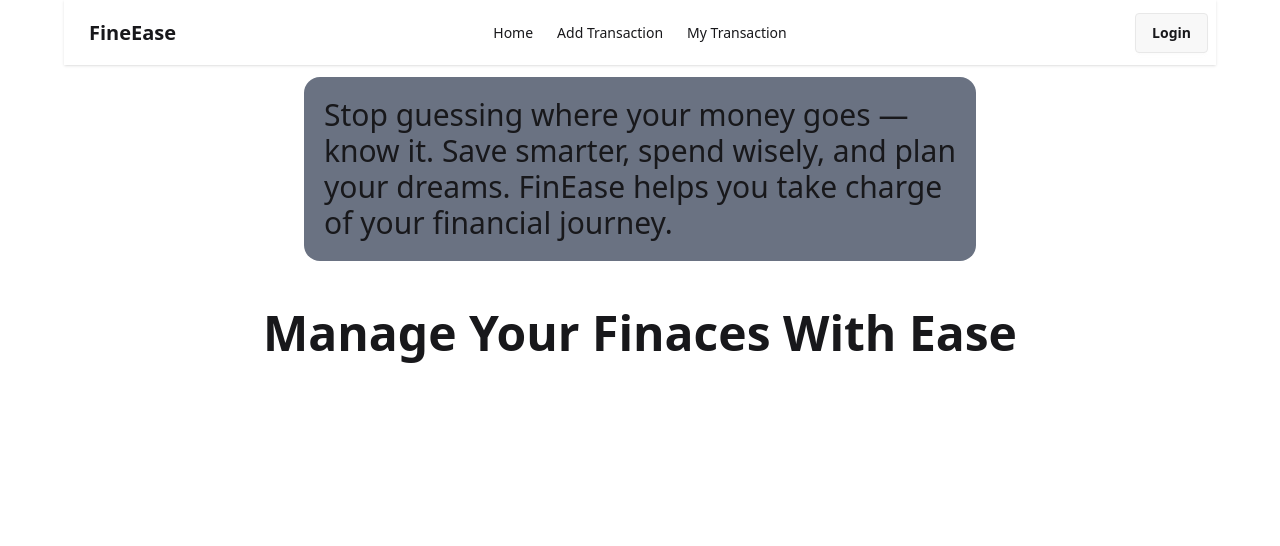
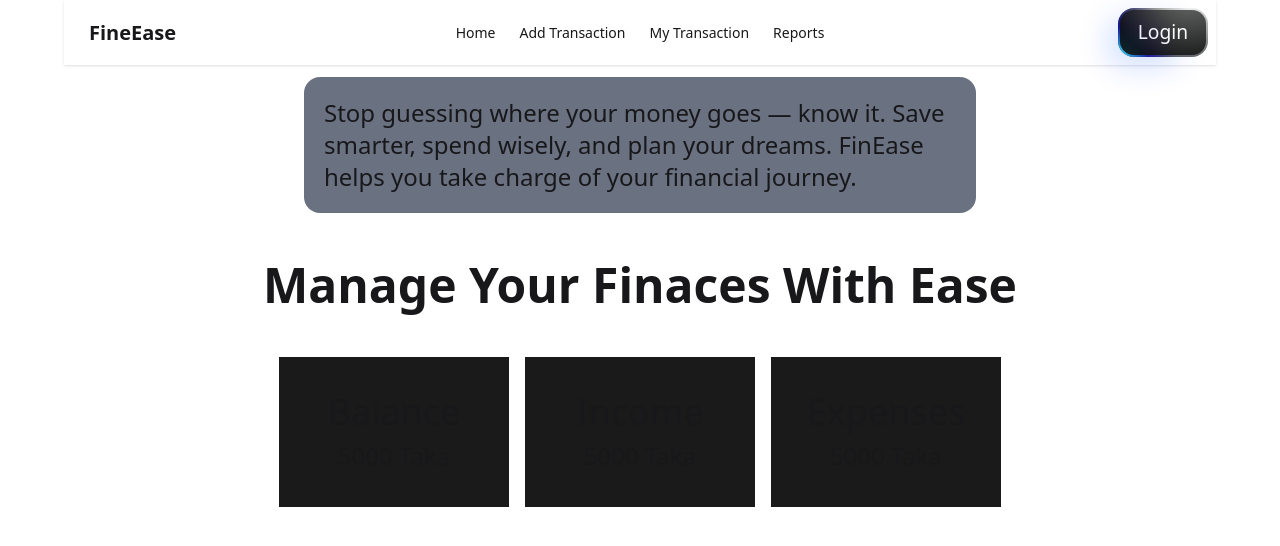
Before and after one commit to Xubaear/Assignment-10-client, a React (Vite) app: page / in a window 1280 px wide. Shown: the top 546 px of the page. Built offline with nearby package versions, Linux system fonts and the light colour scheme.

Commit message:
finanace management system

```diff
--- a/src/Components/Banner.jsx
+++ b/src/Components/Banner.jsx
@@ -5,7 +5,7 @@ const Banner = () => {
         <>
 
         <div>
-            <h1 className='text-3xl mt-3 max-w-2xl mx-auto p-5 rounded-2xl bg-gray-500'>Stop guessing where your money goes — know it. Save smarter, spend wisely, and plan your dreams.
+            <h1 className='text-2xl mt-3 max-w-2xl mx-auto p-5 rounded-2xl bg-gray-500'>Stop guessing where your money goes — know it. Save smarter, spend wisely, and plan your dreams.
         FinEase helps you take charge of your financial journey.</h1>
 
         <h2 className="text-5xl font-semibold mt-12 text-center">
@@ -14,6 +14,32 @@ const Banner = () => {
 
         </div>
 
+
+        <div className='md:flex justify-center items-center gap-4  mt-12 max-w-2xl mx-auto'>
+
+
+<div class="card" >
+  <div class="card2" >
+    <span className='text-4xl'>Balance</span>
+            <p className='text-2xl mt-2'>5000 Taka</p>
+  </div>
+</div>
+
+<div class="card">
+  <div class="card2">
+    <span className='text-4xl'>Income</span>
+            <p  className='text-2xl mt-2'>5000 Taka</p>
+  </div>
+</div>
+
+<div class="card">
+  <div class="card2">
+    <span className='text-4xl'>Expenses</span>
+            <p  className='text-2xl mt-2'>5000 Taka</p>
+  </div>
+</div>
+        </div>
+
         </>
     );
 };
--- a/src/Components/Navbar.jsx
+++ b/src/Components/Navbar.jsx
@@ -7,6 +7,7 @@ const Navbar = () => {
      <li><a>Home</a></li>
             <li><a>Add Transaction</a></li>
             <li><a>My Transaction</a></li>
+            <li><a>Reports</a></li>
     </>
 
 
@@ -33,8 +34,15 @@ const Navbar = () => {
     </ul>
   </div>
   <div className="navbar-end">
-    <a className="btn">Login</a>
+    <a>
+    <button class="button ">
+  <div class="blob1"></div>
+  <div class="blob2"></div>
+  <div class="inner">Login</div>
+</button></a>
   </div>
+
+
 </div>
     );
 };
--- a/src/index.css
+++ b/src/index.css
@@ -0,0 +1,92 @@
+/* From Uiverse.io by Spacious74 */
+.button {
+  cursor: pointer;
+  font-size: 1.2rem;
+  border-radius: 16px;
+  border: none;
+  padding: 2px;
+  background: radial-gradient(circle 80px at 80% -10%, #ffffff, #181b1b);
+  position: relative;
+}
+.button::after {
+  content: "";
+  position: absolute;
+  width: 65%;
+  height: 60%;
+  border-radius: 120px;
+  top: 0;
+  right: 0;
+  box-shadow: 0 0 20px #ffffff38;
+  z-index: -1;
+}
+
+.blob1 {
+  position: absolute;
+  width: 70px;
+  height: 100%;
+  border-radius: 16px;
+  bottom: 0;
+  left: 0;
+  background: radial-gradient(
+    circle 60px at 0% 100%,
+    #3fe9ff,
+    #0000ff80,
+    transparent
+  );
+  box-shadow: -10px 10px 30px #0051ff2d;
+}
+
+.inner {
+  padding: 8px 18px;
+  border-radius: 14px;
+  color: #fff;
+  z-index: 3;
+  position: relative;
+  background: radial-gradient(circle 80px at 80% -50%, #777777, #0f1111);
+}
+.inner::before {
+  content: "";
+  width: 100%;
+  height: 100%;
+  left: 0;
+  top: 0;
+  border-radius: 14px;
+  background: radial-gradient(
+    circle 60px at 0% 100%,
+    #00e1ff1a,
+    #0000ff11,
+    transparent
+  );
+  position: absolute;
+}
+
+
+/* From Uiverse.io by Tiagoadag */
+.card {
+ width: 230px;
+ height: 150px;
+ background-image: linear-gradient(163deg, #00ff75 0%, #3700ff 100%);
+ border-radius: 20px;
+
+ transition: all .3s;
+}
+
+.card2 {
+ width: 230px;
+ height: 150px;
+ background-color: #1a1a1a;
+  display: flex;
+  flex-direction: column;
+  align-items: center;    /* horizontal center */
+  justify-content: center; /* vertical center */
+ transition: all .2s;
+}
+
+.card2:hover {
+ transform: scale(0.98);
+ border-radius: 20px;
+}
+
+.card:hover {
+ box-shadow: 0px 0px 30px 1px rgba(0, 255, 117, 0.30);
+}
```
